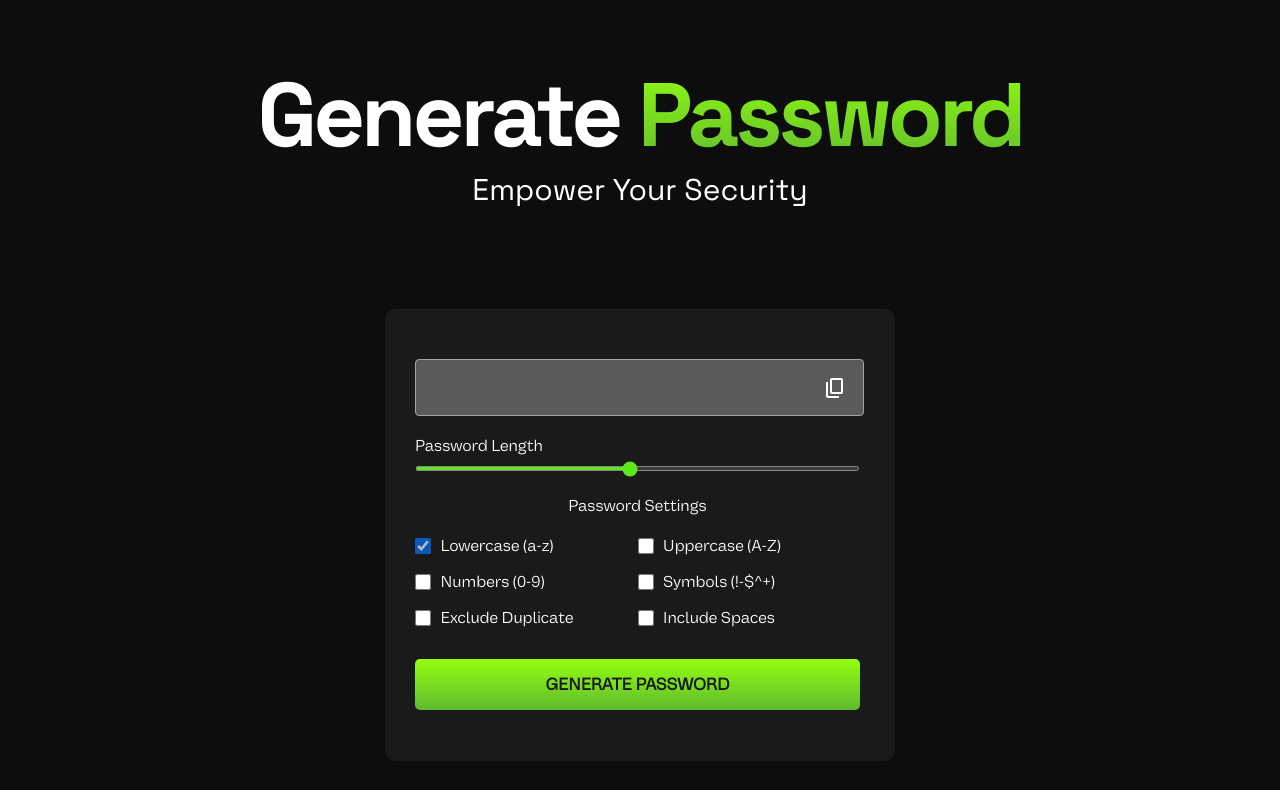
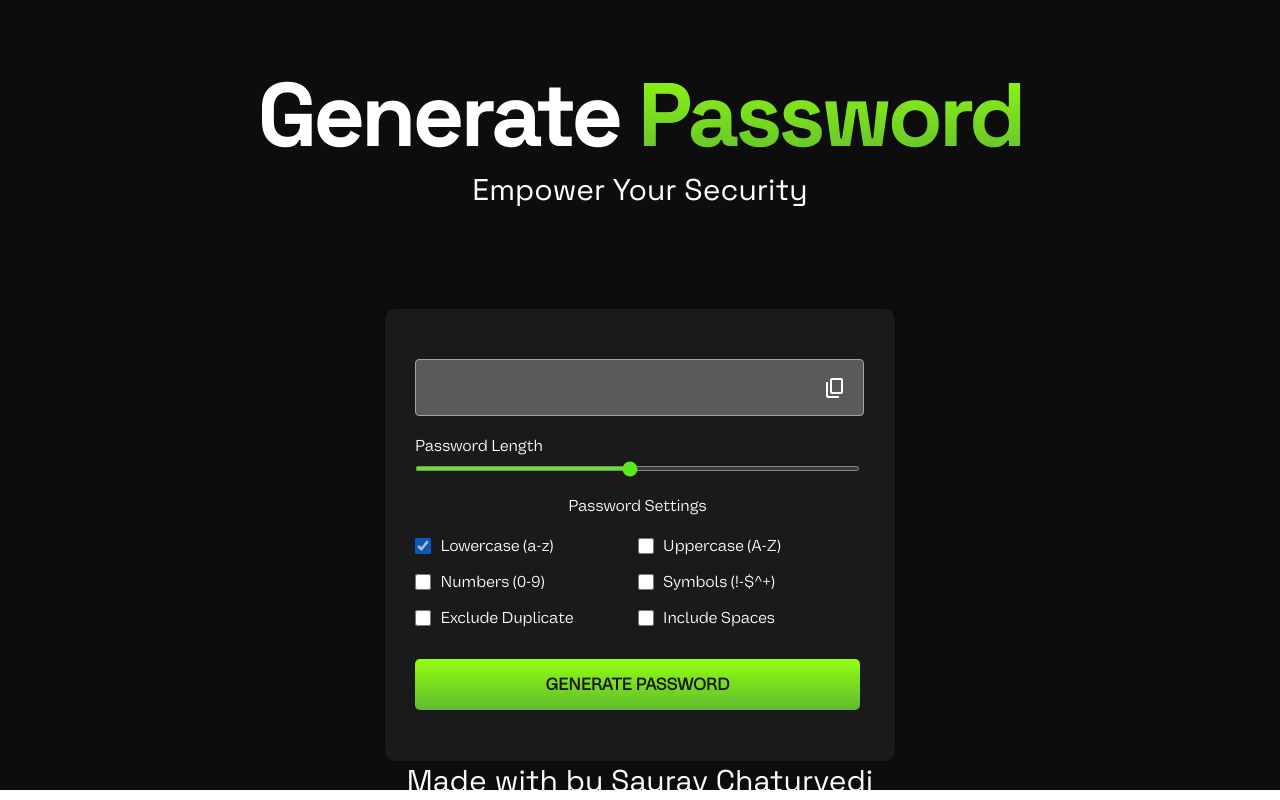
Before and after one commit to sauravxcode/password-generator, a plain HTML site: page index.html in a window 1280 px wide. Shown: the part 890-1690 px from the top of the page. Drawn offline with nearby package versions, Linux system fonts and the light colour scheme; a script that the page names is missing.

Commit message:
index.html

```diff
--- a/index.html
+++ b/index.html
@@ -99,6 +99,9 @@
                 <button class="generate-btn">Generate Password</button>
             </div>
         </div>
+        <div class="credits">
+            <p>Made with by Saurav Chaturvedi</p>
+        </div>
     </section>
 
 
```
